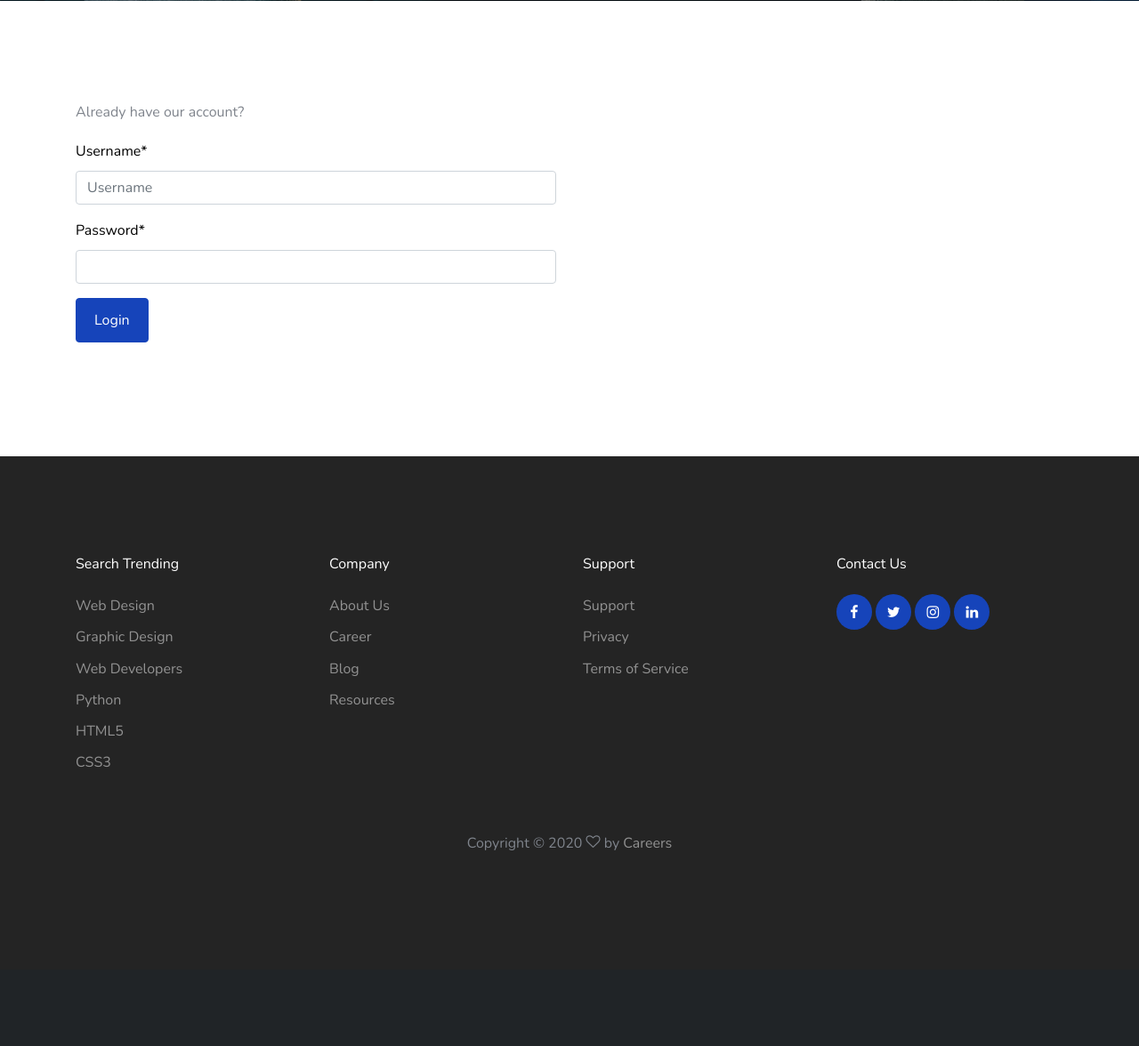
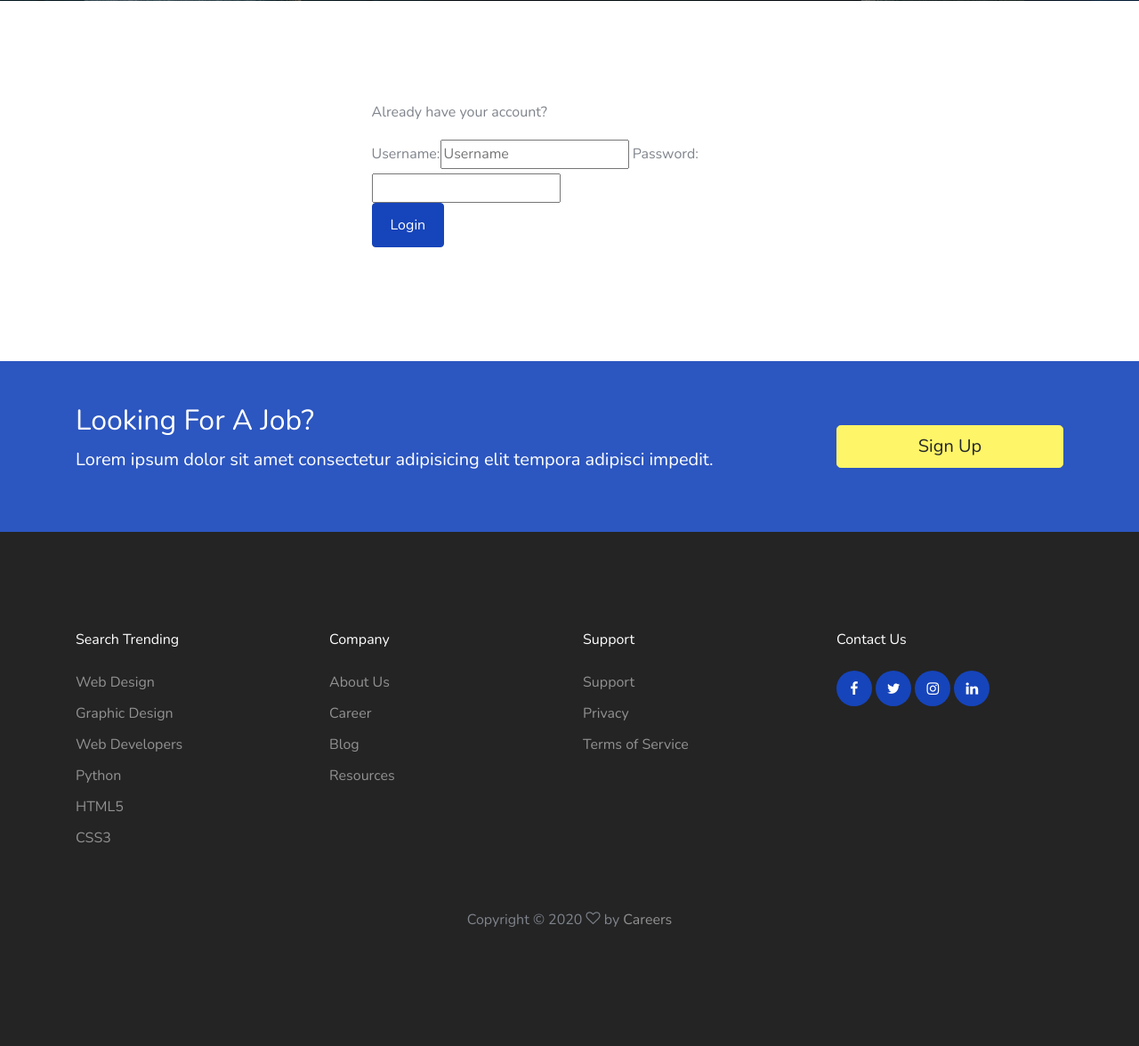
Before and after one commit to nazmul199512/django-job-portal, a Django app: page /accounts/login/ in a window 1280 px wide. Shown: the part 373-1549 px from the top of the page at 89% size. Before the commit the page ends 1329 px from the top, so only its background shows below. Run offline with Django 3.2, Linux system fonts and the light colour scheme; some libraries are stand-ins or nearby versions; some web fonts are replaced.

Commit message:
Update login.html

```diff
--- a/job_portal/templates/accounts/login.html
+++ b/job_portal/templates/accounts/login.html
@@ -1,6 +1,6 @@
 {% extends 'base.html' %}
 
-{% load crispy_forms_tags %}
+{% load bootstrap %}
 
 
 {% block content %}
@@ -23,13 +23,13 @@
 
     <section class="site-section" id="next-section">
         <div class="container">
-        <div class="row">
+            <div class="row justify-content-center">
 
-          <div class="col-lg-6 mb-5 mb-lg-0">
-              <p>Already  have our account?</p>
-            <form action="" method="POST" >{% csrf_token %}
+                <div class="col-lg-5 mb-5 mb-lg-0">
+                    <p>Already have your account?</p>
+                    <form action="" method="POST">{% csrf_token %}
 
-              {{ form|crispy}}
+                        {{ form|bootstrap }}
 
                         <div class="row form-group">
                             <div class="col-md-12">
@@ -44,6 +44,22 @@
             </div>
         </div>
     </section>
+    <section class="py-5 bg-image overlay-primary fixed overlay">
+        <div class="container">
+            <div class="row align-items-center">
+                <div class="col-md-8">
+                    <h2 class="text-white">Looking For A Job?</h2>
+                    <p class="mb-0 text-white lead">Lorem ipsum dolor sit amet consectetur adipisicing elit tempora
+                        adipisci
+                        impedit.</p>
+                    </p>
+                </div>
+                <div class="col-md-3 ml-auto">
+                    <a href="{% url 'accounts:signup' %}" class="btn btn-warning btn-block btn-lg">Sign Up</a>
+                </div>
+            </div>
+        </div>
+    </section>
 
 
 {% endblock %}
```
Lines whose indentation alone changed are shown as unchanged.
